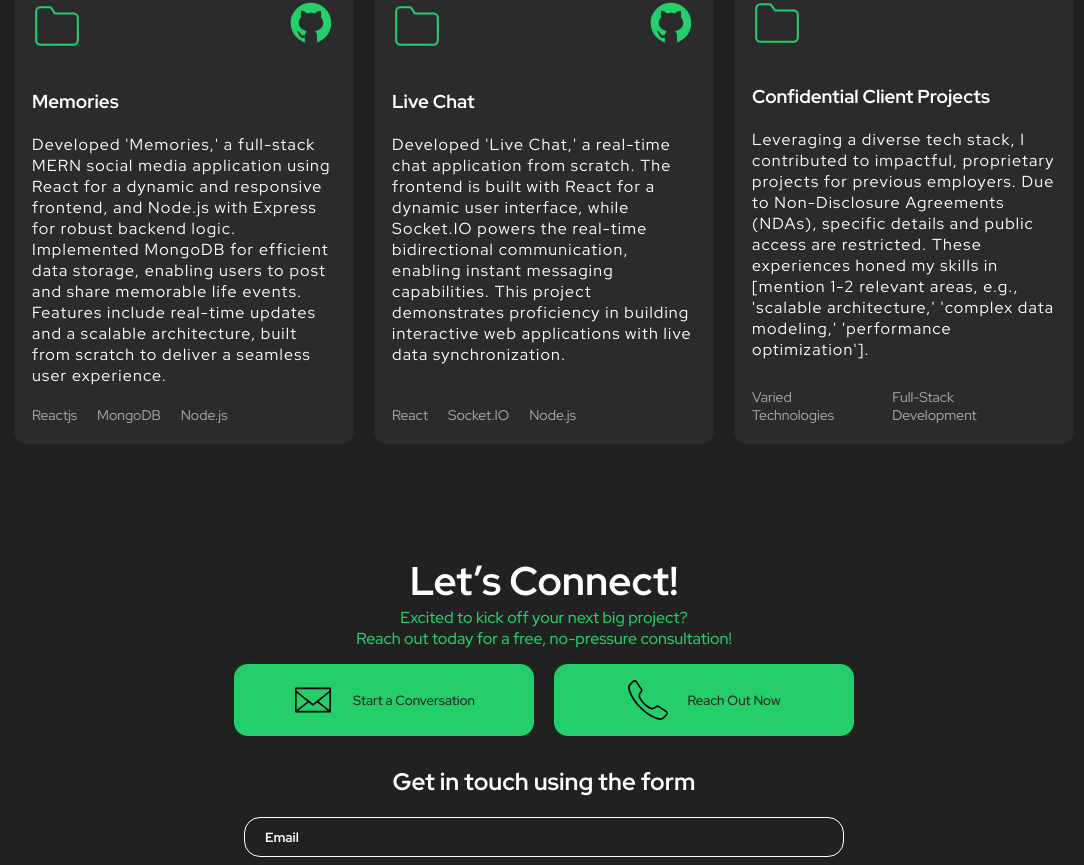
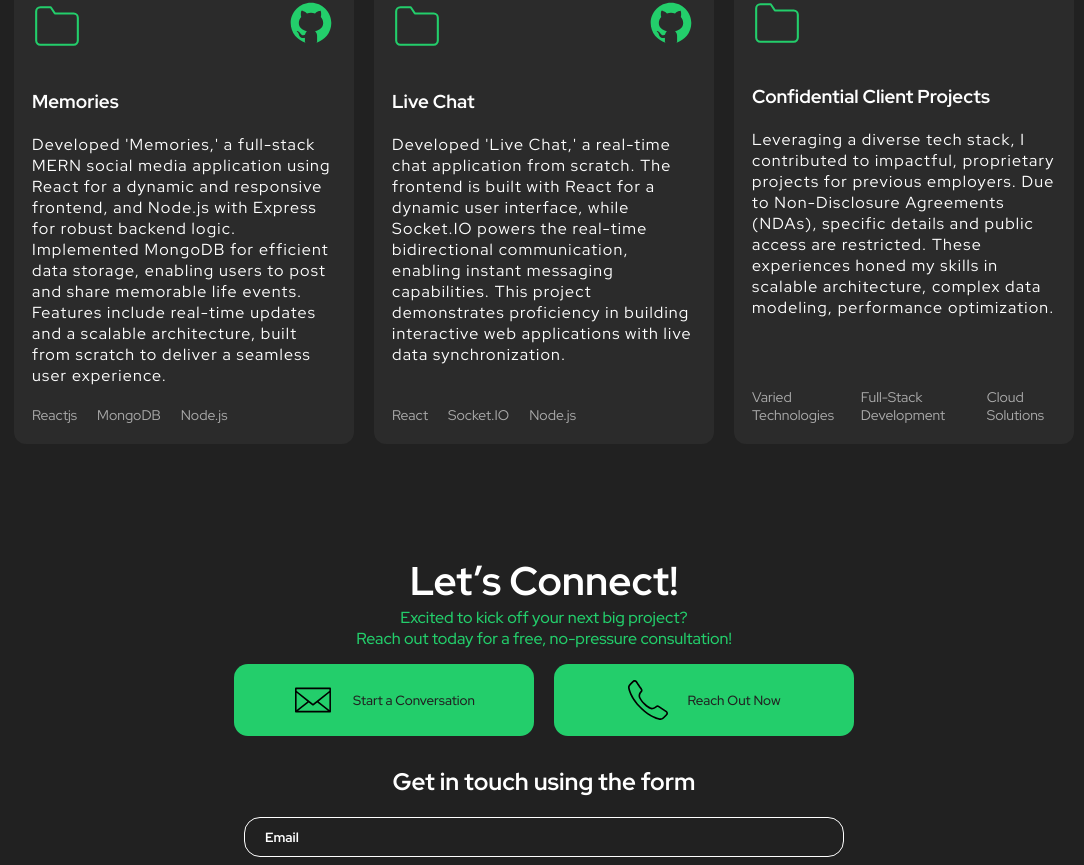
Before and after one commit to deepanshu0verma/portfolio-v1, a React (Create React App) app: page / in a window 1280 px wide. Shown: the part 2038-2903 px from the top of the page, without its empty margins (96-1180 px from the left). Built offline with nearby package versions, Linux system fonts and the light colour scheme; no server answers; the HTML template or start-up script is replaced by a standard one.

Commit message:
Update project list in project.js; add new projects and remove outdated resume

```diff
--- a/src/data/project.js
+++ b/src/data/project.js
@@ -42,9 +42,9 @@ export const projects = [
   {
     title: "Confidential Client Projects",
     description:
-      "Leveraging a diverse tech stack, I contributed to impactful, proprietary projects for previous employers. Due to Non-Disclosure Agreements (NDAs), specific details and public access are restricted. These experiences honed my skills in [mention 1-2 relevant areas, e.g., 'scalable architecture,' 'complex data modeling,' 'performance optimization'].",
-    tech: ["Varied Technologies", "Full-Stack Development", " "],
+      "Leveraging a diverse tech stack, I contributed to impactful, proprietary projects for previous employers. Due to Non-Disclosure Agreements (NDAs), specific details and public access are restricted. These experiences honed my skills in scalable architecture, complex data modeling, performance optimization.",
+    tech: ["Varied Technologies", "Full-Stack Development", "Cloud Solutions"],
     github: "",
     external: "",
-},
+  },
 ];
```
